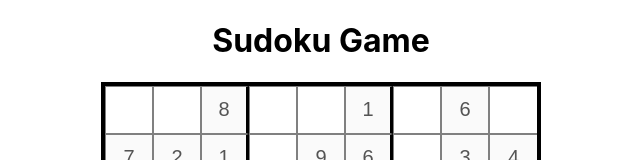
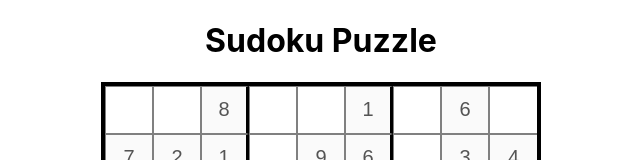
Before and after one commit to amandarae220/sudoku, a React (Create React App) app: page / in a window 1280 px wide. Shown: the top 160 px of the page, without its empty margins (319-959 px from the left). Built offline with nearby package versions, Linux system fonts and the light colour scheme.

Commit message:
Updating package.json

```diff
--- a/package.json
+++ b/package.json
@@ -2,7 +2,7 @@
   "name": "sudoku-game",
   "version": "0.1.0",
   "private": true,
-  "homepage": "https://amandarae220.github.io/SudokuBoard",
+  "homepage": "https://amandarae220.github.io/sudoku",
   "dependencies": {
     "@testing-library/dom": "^10.4.0",
     "@testing-library/jest-dom": "^6.6.3",
@@ -14,7 +14,7 @@
     "@types/react-dom": "^19.0.4",
     "react": "^19.0.0",
     "react-dom": "^19.0.0",
-    "react-scripts": "5.0.1",
+    "react-scripts": "^5.0.1",
     "typescript": "^4.9.5",
     "web-vitals": "^2.1.4"
   },
--- a/src/App.tsx
+++ b/src/App.tsx
@@ -4,7 +4,7 @@
 const App: React.FC = () => {
   return (
     <div className="flex flex-col items-center justify-center min-h-screen bg-gray-100">
-      <h1 className="text-2xl font-bold mb-4">Sudoku Game</h1>
+      <h1 className="text-2xl font-bold mb-4">Sudoku Puzzle</h1>
       <SudokuBoard />
     </div>
   );
```
Also changed, not shown: 1 other file (tests, documents, lock files or other folders).
